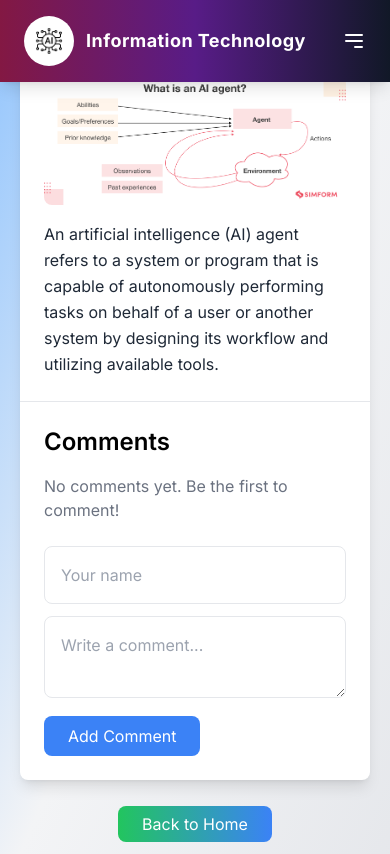
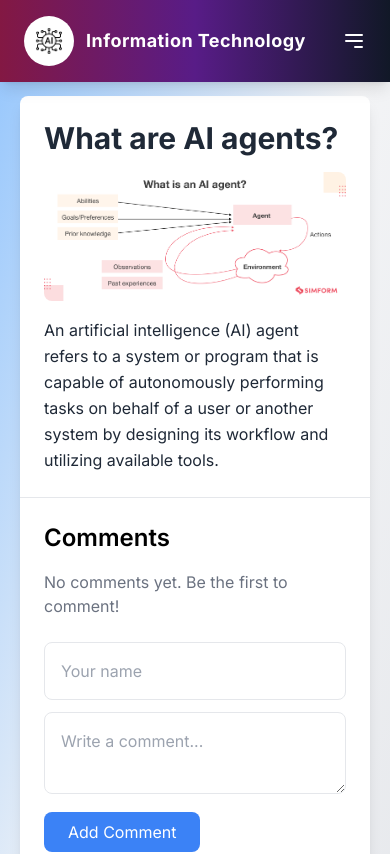
Before and after one commit to uzmahmed26/dynamicblogs, a Next.js app: page /post/1 in a window 390 px wide. Shown: the top 854 px of the page. Built offline with nearby package versions, Linux system fonts and the light colour scheme.

Commit message:
contact page responsive

```diff
--- a/src/app/contact/page.tsx
+++ b/src/app/contact/page.tsx
@@ -8,9 +8,10 @@ export default function Contact() {
 
       {/* Decorative Background Elements */}
       <div className="absolute inset-0">
-        <div className="bg-gradient-to-r from-yellow-300 via-pink-300 to-indigo-300 opacity-15 rounded-full w-96 h-96 absolute -top-20 left-10 animate-pulse"></div>
-        <div className="bg-gradient-to-r from-teal-400 via-green-300 to-yellow-400 opacity-15 rounded-full w-72 h-72 absolute -bottom-28 right-16 animate-spin-slow"></div>
-      </div>
+  <div className="bg-gradient-to-r from-yellow-300 via-pink-300 to-indigo-300 opacity-15 rounded-full w-64 h-64 sm:w-80 sm:h-80 lg:w-96 lg:h-96 absolute -top-10 left-5 animate-pulse"></div>
+  <div className="bg-gradient-to-r from-teal-400 via-green-300 to-yellow-400 opacity-15 rounded-full w-48 h-48 sm:w-60 sm:h-60 lg:w-72 lg:h-72 absolute -bottom-14 right-8 animate-spin-slow"></div>
+</div>
+
 
       {/* Content */}
       <div className="container mx-auto px-6 py-16 relative z-10 text-center">
--- a/src/app/post/[id]/page.tsx
+++ b/src/app/post/[id]/page.tsx
@@ -82,7 +82,7 @@ const Post: React.FC = () => {
   }
 
   return (
-    <div className="bg-gradient-to-br from-blue-300 via-gray-100 to-gray-200 min-h-screen">
+    <div className="bg-gradient-to-br from-blue-300 via-gray-100 to-gray-200 min-h-screen py-24">
       <div className="flex flex-col justify-center items-center min-h-screen px-5">
         <div className="max-w-4xl w-full bg-white shadow-lg rounded-lg overflow-hidden">
           <div className="p-6">
```
